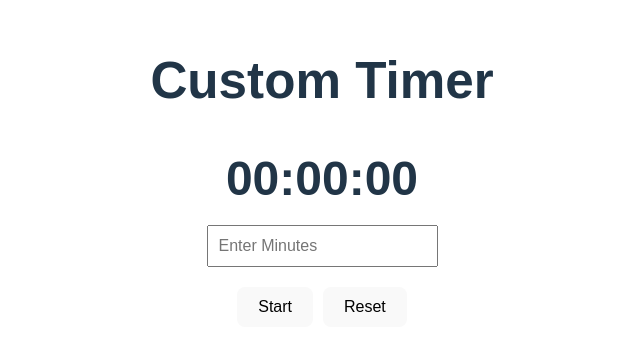
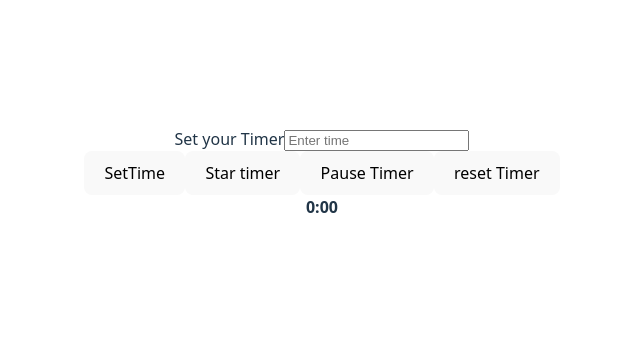
Before and after one commit to ssbhatnagar/React_Codes, a React (Vite) app in the folder react-practice/: page /timer in a window 1280 px wide. Shown: the part 227-578 px from the top of the page, without its empty margins (318-958 px from the left). Built offline with nearby package versions, Linux system fonts and the light colour scheme.

Commit message:
fix: timer with useRef

```diff
--- a/react-practice/src/components/SimpleTimer/SimpleTimer.jsx
+++ b/react-practice/src/components/SimpleTimer/SimpleTimer.jsx
@@ -1,90 +1,93 @@
-import React, { useState, useEffect } from "react";
+import React, {useRef, useEffect, useState} from "react"
 
-function CustomTimer() {
-  // 1. THE DS (State)
-  const [inputMinutes, setInputMinutes] = useState("");
-  const [totalSeconds, setTotalSeconds] = useState(0);
-  const [isRunning, setIsRunning] = useState(false);
+function SimpleTimer(){
 
-  // 2. THE ENGINE (useEffect)
-  useEffect(() => {
-    let timerId; // Isko ek 'Driver' maan le
+  // pehele 2 states banao
+  const [userInput, setUserInput] = useState("");
+  const[time, setTime] = useState(0);
 
-    // Agar gaadi ON hai (isRunning) AUR tanki mein petrol hai (totalSeconds > 0)
-    if (isRunning && totalSeconds > 0) {
-      // Driver ko bolo har 1000ms (1 second) mein value 1 kam kare
-      timerId = setInterval(() => {
-        setTotalSeconds((prev) => prev - 1);
-      }, 1000);
-    }
-    // Agar tanki khali ho gayi (0), toh gaadi band kar do
-    else if (totalSeconds === 0) {
-      setIsRunning(false);
-    }
+  // ab time reference rakho => useRef ka use karo
+  const timeRef = useRef(null);
 
-    // THE CLEANUP (Bohot Zaroori!): Jab component hate ya state change ho, toh purane driver ko hata do warna bohot saare driver ek sath chalne lagenge (Memory Leak/Fast Timer bug)
-    return () => clearInterval(timerId);
-
-  }, [isRunning, totalSeconds]); // Dependency: Engine tabhi check hoga jab Switch on/off ho, ya seconds badlein
-
-  // 3. ACTIONS (Buttons)
-  function handleStart() {
-    // Agar timer 0 par hai, toh pehle input wale minutes ko seconds banakar tanki mein daalo
-    if (totalSeconds === 0 && inputMinutes > 0) {
-      setTotalSeconds(inputMinutes * 60);
-    }
-    setIsRunning(true); // Gaadi start!
+  // startTimer
+  function startTimer(){
+    // check ki kya timer already chal to nahi raha ya band to nahi
+    if(timeRef.current || time <=0) return;
+    timeRef.current = setInterval(() => {
+      setTime((prev) =>{
+        if(prev <= 1){
+          clearInterval(timeRef.current);
+          timeRef.current = null;
+          return 0;
+        }
+        return prev -1;
+      })
+    }, 1000)
   }
 
-  function handleStop() {
-    setIsRunning(false); // Gaadi rok do (Pause)
+  function pauseTimer(){
+    if(timeRef.current){
+    clearInterval(timeRef.current)
+    timeRef.current = null;
+    }
   }
 
-  function handleReset() {
-    setIsRunning(false); // Gaadi band
-    setTotalSeconds(0);  // Tanki khali
-    setInputMinutes(""); // Input saaf
+  function resetTimer(){
+    pauseTimer();
+    setTime(0);
+    setUserInput("");
   }
 
-  // 4. THE DASHBOARD (Derived State - No use of SetState here!)
-  // Math.floor fraction ko hata deta hai (e.g., 2.5 ko 2 bana dega)
-  const hours = Math.floor(totalSeconds / 3600);
-  const minutes = Math.floor((totalSeconds % 3600) / 60);
-  const seconds = totalSeconds % 60;
+  function handleSetTime(){
+    const seconds = parseInt(userInput);
+    if(!isNaN(seconds) && seconds > 0){
+      setTime(seconds);
+      pauseTimer();
+    }
+  }
 
-  // Formatting: "5:3" ko "05:03" dikhane ke liye padStart use karte hain
-  const displayTime = `${String(hours).padStart(2, "0")}:${String(minutes).padStart(2, "0")}:${String(seconds).padStart(2, "0")}`;
+  // Ye function tumhare component ke andar rahega
+const formatTime = () => {
+  const minutes = Math.floor(time / 60);
+  const seconds = time % 60;
 
-  return (
-    <div style={{ padding: "30px", fontFamily: "sans-serif", textAlign: "center" }}>
-      <h1>Custom Timer</h1>
+  // String(seconds).padStart(2, '0') isliye taaki "9" ki jagah "09" dikhe
+  return `${minutes}:${seconds < 10 ? `0${seconds}` : seconds}`;
+};
 
-      {/* DASHBOARD */}
-      <h2 style={{ fontSize: "3rem", margin: "10px" }}>{displayTime}</h2>
+  // useEffect(() => {
+  //   return () => clearInterval(timeRef.current);
+  // }, [])
 
-      {/* INPUT */}
-      <div style={{ marginBottom: "20px" }}>
+  useEffect(() => {
+    return () => {
+      if (timeRef.current) clearInterval(timeRef.current);
+    };
+  }, []);
+
+  return(
+    <div>
+      <label>
+        Set your Timer
         <input
-          type="number"
-          placeholder="Enter Minutes"
-          value={inputMinutes}
-          onChange={(e) => setInputMinutes(e.target.value)}
-          disabled={isRunning} // Chalti gaadi mein petrol mat dalo
-          style={{ padding: "10px", fontSize: "16px" }}
+        type="text"
+        value={userInput}
+        onChange={(e) => setUserInput(e.target.value)}
+        placeholder="Enter time"
+        name="timeInput"
         />
+      </label>
+      <div>
+      <button onClick={handleSetTime} >SetTime</button>
+      <button onClick={startTimer} >Star timer</button>
+      <button onClick={pauseTimer}>Pause Timer</button>
+      <button onClick={resetTimer}>reset Timer</button>
       </div>
-
-      {/* CONTROLS */}
       <div>
-        {!isRunning ? (
-          <button onClick={handleStart} style={{ padding: "10px 20px", marginRight: "10px" }}>Start</button>
-        ) : (
-          <button onClick={handleStop} style={{ padding: "10px 20px", marginRight: "10px" }}>Stop</button>
-        )}
-        <button onClick={handleReset} style={{ padding: "10px 20px" }}>Reset</button>
+      <strong>{formatTime()}</strong>
       </div>
     </div>
-  );
+  )
+
 }
-
-export default CustomTimer;
+export default SimpleTimer;
```
